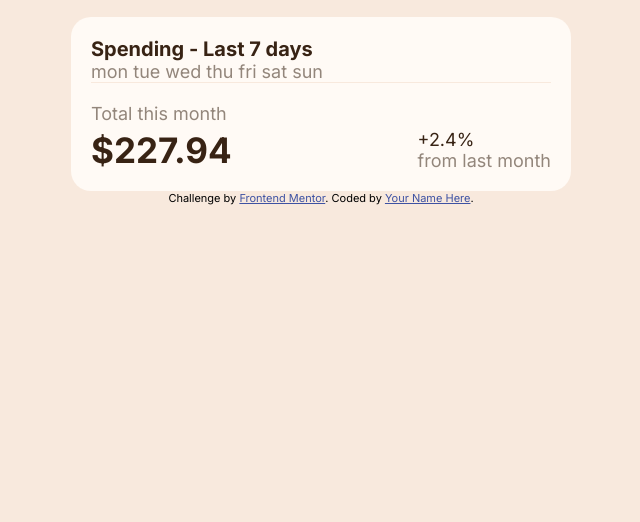
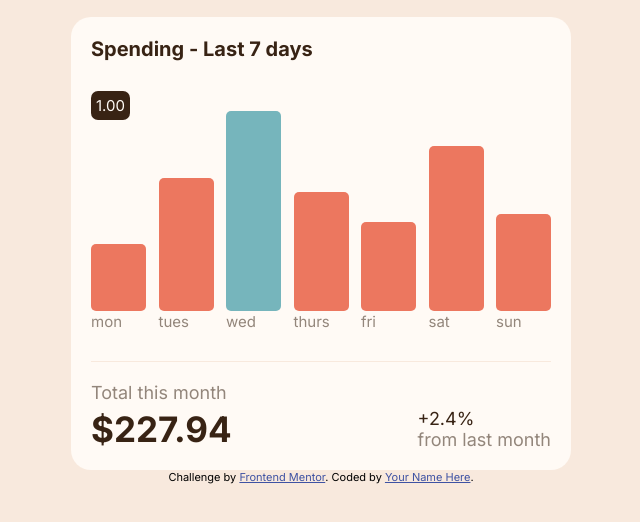
Before and after one commit to partum/expenses-chart, a plain HTML site: page index.html in a window 1280 px wide. Shown: the part 108-630 px from the top of the page, without its empty margins (319-959 px from the left). Drawn offline with Linux system fonts and the light colour scheme.

Commit message:
created bar graph

```diff
--- a/index.html
+++ b/index.html
@@ -35,14 +35,29 @@
     </div>
     <div class="body">
       <h2>Spending - Last 7 days</h2>
-      <div>
-        mon
-        tue
-        wed
-        thu
-        fri
-        sat
-        sun
+      <div class="graph">
+        <span class="graph__bar" id="mon">
+         <p class="daily">1.00</p>
+          <p>mon</p>
+        </span>
+        <span class="graph__bar" id="tue">
+          <p>tues</p>
+        </span>
+        <span class="graph__bar" id="wed">
+          <p>wed</p>
+        </span>
+        <span class="graph__bar" id="thu">
+          <p>thurs</p>
+        </span>
+        <span class="graph__bar" id="fri">
+          <p>fri</p>
+        </span>
+        <span class="graph__bar" id="sat">
+          <p>sat</p>
+        </span>
+        <span class="graph__bar" id="sun">
+          <p>sun</p>
+        </span>
       </div>
       <div class="summary">
         <span>
--- a/index.js
+++ b/index.js
@@ -13,6 +13,7 @@ async function populate() {
     const transactions = await response.json();
 
     populateTotal(transactions);
+    populateGraph(transactions);
 }
 
 
@@ -21,7 +22,35 @@ function populateTotal(obj) {
     for (let i = 0; i < obj.length; i++) {
         result += obj[i].amount
     }
+    result = Math.round(result * 100) / 100
     total.innerHTML = '$' + result;
 }
 
+function populateGraph(obj){
+    let result = findMax(obj);
+    let max = result[0];
+    let day = result[1];
+
+    document.getElementById('mon').style.height = ((obj[0].amount/max)*100 + '%')
+    document.getElementById('tue').style.height = ((obj[1].amount/max)*100 + '%')
+    document.getElementById('wed').style.height = ((obj[2].amount/max)*100 + '%')
+    document.getElementById('thu').style.height = ((obj[3].amount/max)*100 + '%')
+    document.getElementById('fri').style.height = ((obj[4].amount/max)*100 + '%')
+    document.getElementById('sat').style.height = ((obj[5].amount/max)*100 + '%')
+    document.getElementById('sun').style.height = ((obj[6].amount/max)*100 + '%')
+
+    document.getElementById(day).classList.add("maxBar");
+}
+
+function findMax(foo){
+let result = [0, 'mon'];
+    for (let i = 0; i < foo.length; i++) {
+        if (foo[i].amount >= result[0]){
+            result[0] = foo[i].amount
+            result[1] = foo[i].day
+        }
+    }
+    return result;
+}
+
 populate();
--- a/index.scss
+++ b/index.scss
@@ -60,6 +60,46 @@ body {
                 color: $Dark-brown;
             }
 
+            .graph {
+                height: 200px;
+                display: flex;
+                justify-content: space-between;
+                margin: 50px 0;
+position: relative;
+align-items: flex-end;
+
+                &__bar {
+                    width: 55px;
+                    background-color: $Soft-red;
+                    height: 100%;
+                    display: inline-block;
+                    border-radius: 5px;
+                    &:hover{
+                        background-color: hsl(9, 70%, 74%);
+                        }
+                    p {
+                        font-size: 15px;
+                        text-align: center;
+                        position: absolute;
+                        bottom: -20px;
+                        &.daily{
+                            bottom: unset;
+                            top: -20px;
+                            background-color: $Dark-brown;
+                            color: $White;
+                            border-radius: 7px;
+                            padding: 5px;
+                        }
+                    }
+                    &.maxBar{
+                        background-color: $Cyan;
+                        &:hover{
+                            background-color: hsl(186, 30%, 72%);
+                        }
+                    }
+                }
+            }
+
             .summary {
                 border-top: solid 1px $Cream;
                 padding-top: 20px;
```
Also changed, not shown: index.css, 1 other file.
